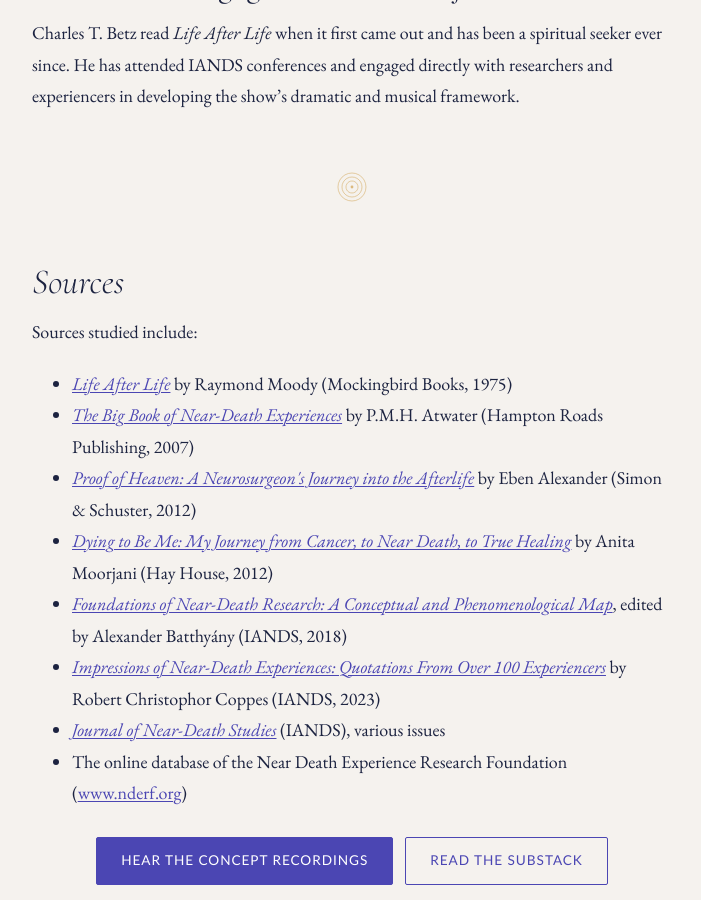
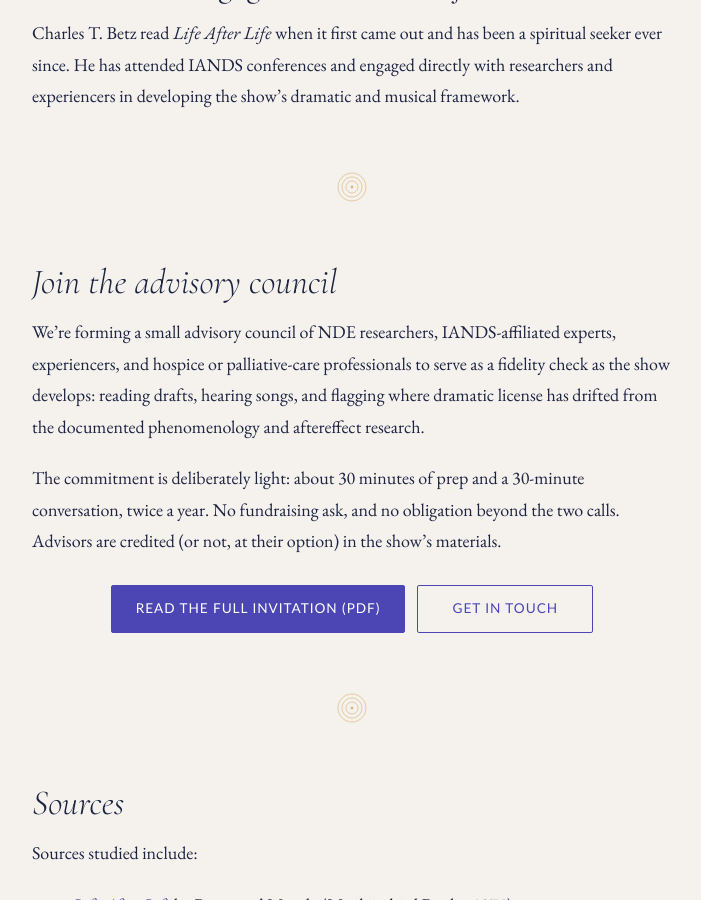
Before and after one commit to CharlesTBetz/5mlowroad, a Jekyll site: the page built from research.md, in a window 1280 px wide and 900 px high, scrolled down 1653 px. Shown: the whole window, without its empty margins (288-989 px from the left). Built offline with Jekyll 4.4.1, drawn with Linux system fonts in a browser that asks for light colours.

Commit message:
Research: add 'Join the advisory council' with PDF invitation
The Research page is the IANDS/experiencer audience, exactly who the council
recruits. Section links a downloadable invitation and a contact CTA.

Co-Authored-By: Claude Opus 4.8 (1M context) <noreply@anthropic.com>
Claude-Session: https://claude.ai/code/session_015cRxXaB5iadv9MAFDv9jfY

```diff
--- a/research.md
+++ b/research.md
@@ -38,6 +38,19 @@ Charles T. Betz read *Life After Life* when it first came out and has been a spi
 
 {% include divider.html %}
 
+## Join the advisory council
+
+We're forming a small advisory council of NDE researchers, IANDS-affiliated experts, experiencers, and hospice or palliative-care professionals to serve as a fidelity check as the show develops: reading drafts, hearing songs, and flagging where dramatic license has drifted from the documented phenomenology and aftereffect research.
+
+The commitment is deliberately light: about 30 minutes of prep and a 30-minute conversation, twice a year. No fundraising ask, and no obligation beyond the two calls. Advisors are credited (or not, at their option) in the show's materials.
+
+<div class="cta-row">
+  <a class="btn btn-primary" href="{{ '/assets/downloads/5min-advisory-council.pdf' | relative_url }}" download>Read the full invitation (PDF)</a>
+  <a class="btn btn-secondary" href="mailto:char@charlestbetz.com?subject=Five%20Minutes%20advisory%20council">Get in touch</a>
+</div>
+
+{% include divider.html %}
+
 ## Sources
 
 Sources studied include:
```
Also changed, not shown: 1 other file.
